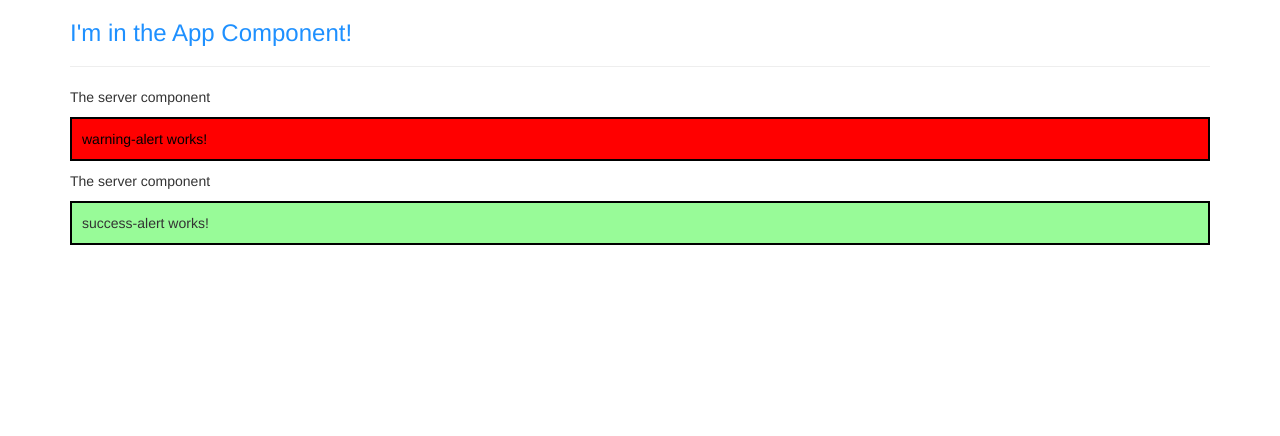
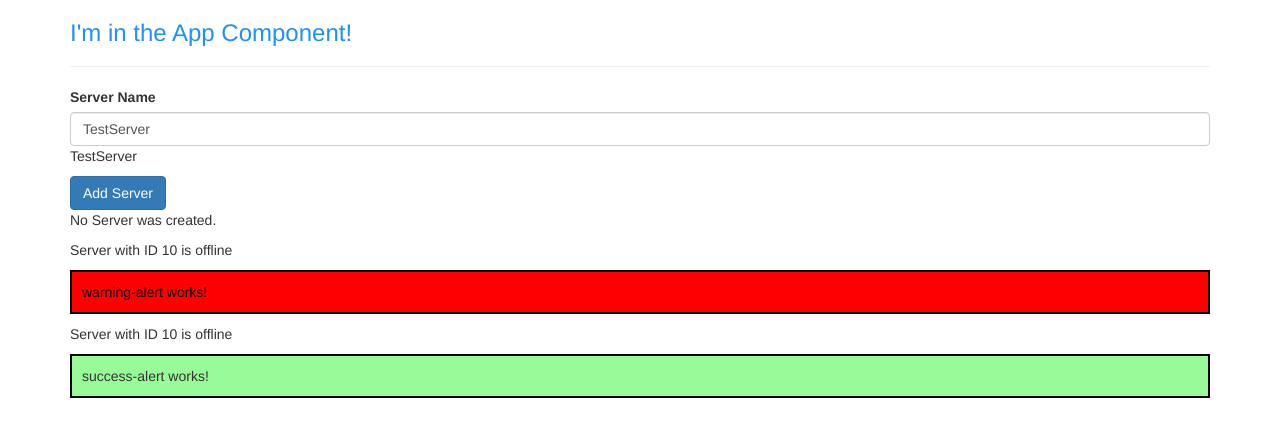
Before and after one commit to RichardAgarici/Angular-Project1, an Angular app: page / in a window 1280 px wide. Shown: the top 436 px of the page. Built offline with nearby package versions, Linux system fonts and the light colour scheme.

Commit message:
update-ing the 2 way binding

```diff
--- a/src/app/server/server.component.html
+++ b/src/app/server/server.component.html
@@ -1 +1 @@
-<p>The server component</p>
+<p>{{ 'Server' }} with ID {{ serverId }} is {{getServerStatus()}}</p>
--- a/src/app/server/server.component.ts
+++ b/src/app/server/server.component.ts
@@ -5,4 +5,10 @@ import {Component} from "@angular/core";
   templateUrl:'./server.component.html'
 })
 export class ServerComponent{
+  serverId: number =10;
+  serverStatus: string = 'offline'
+
+  getServerStatus(){
+    return this.serverStatus;
+  }
 }
--- a/src/app/servers/servers.component.html
+++ b/src/app/servers/servers.component.html
@@ -1,6 +1,25 @@
+<label>Server Name</label>
+
+<!--<input type="text" class="form-control" (input)="onUpdateServerName($event)">-->
+
+<input type="text" class="form-control"
+
+       [(ngModel)]="serverName">
+
+<!--in primul input, orice scrie se va actualiza automat.
+dar daca scriem ceva in primul input si dupa aia in al 2-lea input, acesta nu se va mai actualiza, deoarece nu este 2 way bounding
+2 way bounding se triggeruieste la [(ngModel)] fiind si numele, o dubla interpretare.-->
+
+
+<p>{{ serverName }}</p>
+<button class="btn btn-primary" [disabled]="!allowingNewServer" (click)="onCreateServer()">Add Server</button>
+
+<!--<p [innerText]="allowingNewServer">-->
+<!--</p>-->
+<p>{{serverCreationStatus}}</p>
 <app-server>
 </app-server>
 <app-warning-alert></app-warning-alert>
 <app-server>
 </app-server>
-<app-success-alert> </app-success-alert>
+<app-success-alert></app-success-alert>
--- a/src/app/servers/servers.component.ts
+++ b/src/app/servers/servers.component.ts
@@ -1,11 +1,28 @@
-import { Component } from '@angular/core';
+import {Component, OnInit} from '@angular/core';
 
 @Component({
   // selector: '[app-servers]',
   selector: '.app-servers',
-  templateUrl: `servers.component.html`,
+  templateUrl: `./servers.component.html`,
   styleUrls: ['./servers.component.css']
 })
-export class ServersComponent {
+export class ServersComponent implements OnInit {
+  allowingNewServer = false;
+  serverCreationStatus = 'No Server was created.'
+  serverName = 'TestServer'
 
+  constructor() {
+    setTimeout(() => {
+      this.allowingNewServer = true
+    }, 2000)
+  }
+  ngOnInit() {
+  }
+// aici odata ce am implementat OnInit, trebuie metoda ngOnInit(){} overrightuita.
+  onCreateServer() {
+    return this.serverCreationStatus = 'Server was created!'
+  }
+  onUpdateServerName(event: Event) {
+    this.serverName = (<HTMLInputElement>event.target).value;
+  }
 }
```
Also changed, not shown: src/app/app.module.ts (+11 -9 lines), 2 other files (tests, documents, lock files or other folders).
